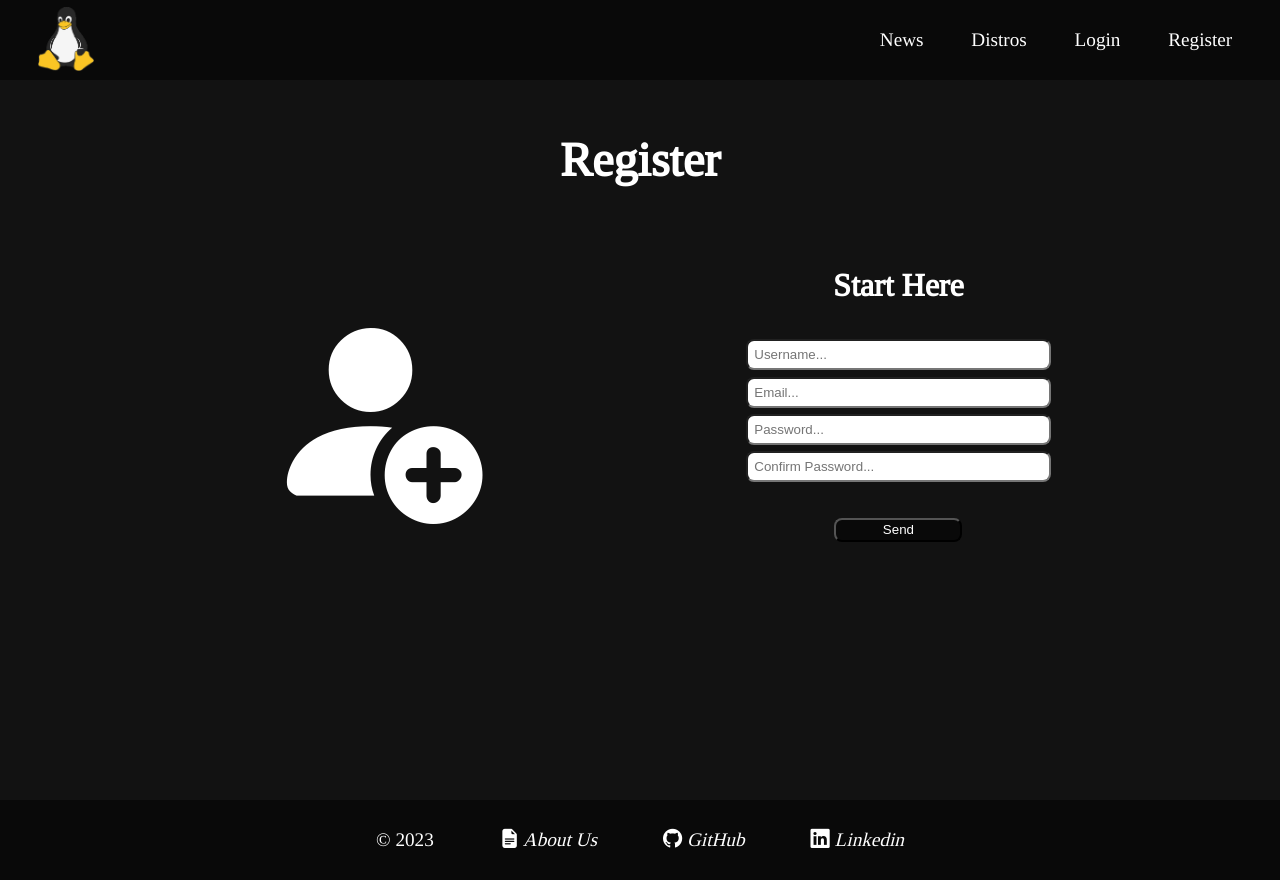
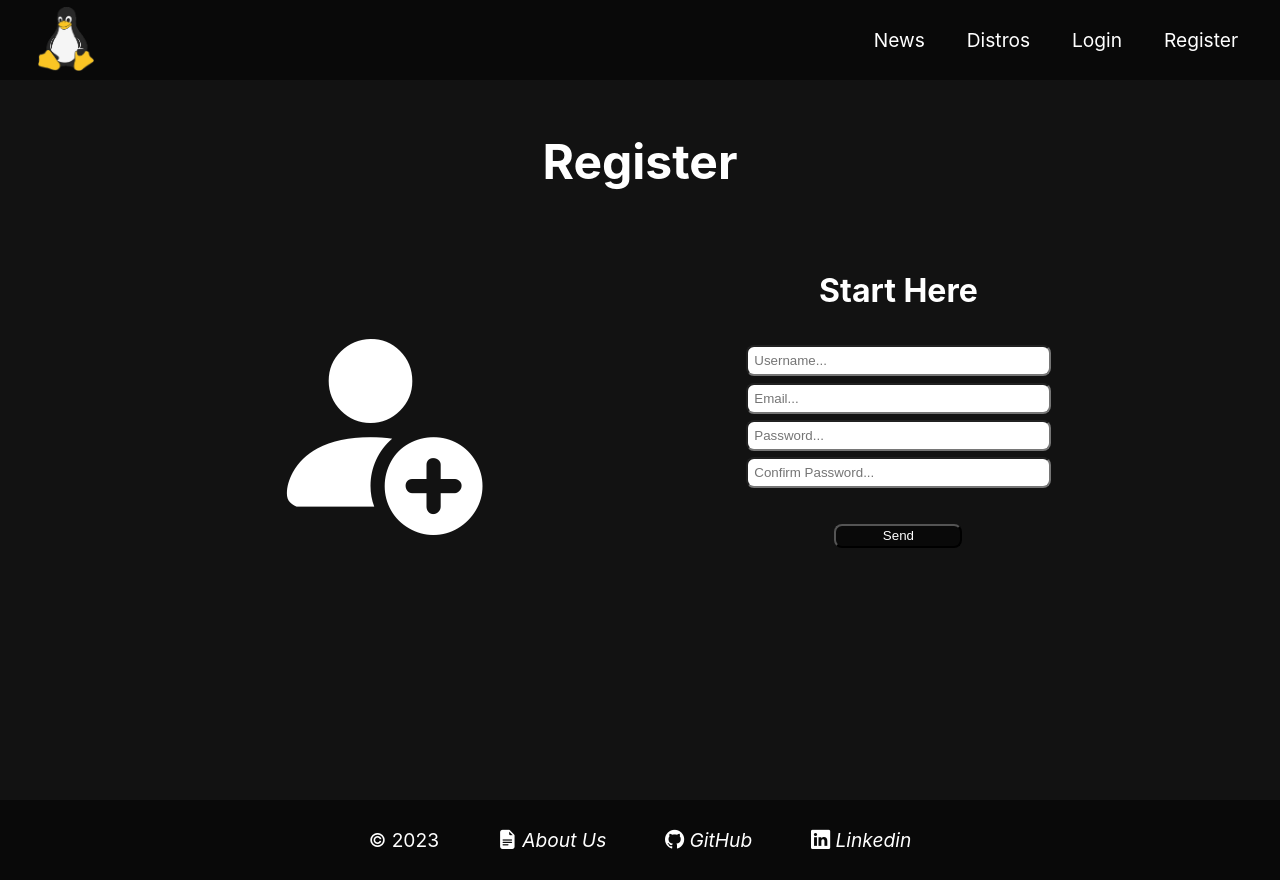
Before and after one commit to Michel-Rooney/Frontend, a React (Create React App) app in the folder distros-linux/: page /register in a window 1280 px wide. Built offline with nearby package versions, Linux system fonts and the light colour scheme.

Commit message:
REFACTOR: Adicionando a fonte do Ubuntu

```diff
--- a/distros-linux/public/index.html
+++ b/distros-linux/public/index.html
@@ -25,7 +25,7 @@
       Learn how to configure a non-root public URL by running `npm run build`.
     -->
 
-    <link href="https://fonts.googleapis.com/css2?family=Dancing+Script&family=Pacifico&family=Roboto&family=Slabo+27px&family=Tinos&display=swap" rel="stylesheet">
+    <link href="https://fonts.googleapis.com/css2?family=Ubuntu&display=swap" rel="stylesheet">
     <link rel="stylesheet" href="https://cdn.jsdelivr.net/npm/bootstrap-icons@1.11.0/font/bootstrap-icons.css">
 
     <title>Distros Linux</title>
--- a/distros-linux/src/components/Footer.js
+++ b/distros-linux/src/components/Footer.js
@@ -16,7 +16,7 @@ function Footer () {
         </li>
         <li>
           <a
-            href="https://github.com/Michel-Rooney/Frontend/tree/main/2023-09-11"
+            href="https://github.com/Michel-Rooney/Frontend/tree/main/distros-linux"
             target="_blank"
             rel="noreferrer"
           >
--- a/distros-linux/src/css/Global.css
+++ b/distros-linux/src/css/Global.css
@@ -15,13 +15,13 @@
   list-style: none;
   text-decoration: none;
   color: white;
+  font-family: 'Ubuntu' sans-serif;
 }
 
 body {
   min-height: 100vh;
   font-size: 62.5%;
   text-align: justify;
-  font-family: 'Tinos', sans-serif;
   display: flex;
   flex-direction: column;
 }
--- a/distros-linux/src/screens/Register.js
+++ b/distros-linux/src/screens/Register.js
@@ -1,4 +1,3 @@
-import '../css/Global.css';
 import '../css/Authentication.css';
 
 function Register () {
```
Also changed, not shown: distros-linux/public/scripts.js (deleted, +0 -17 lines).
